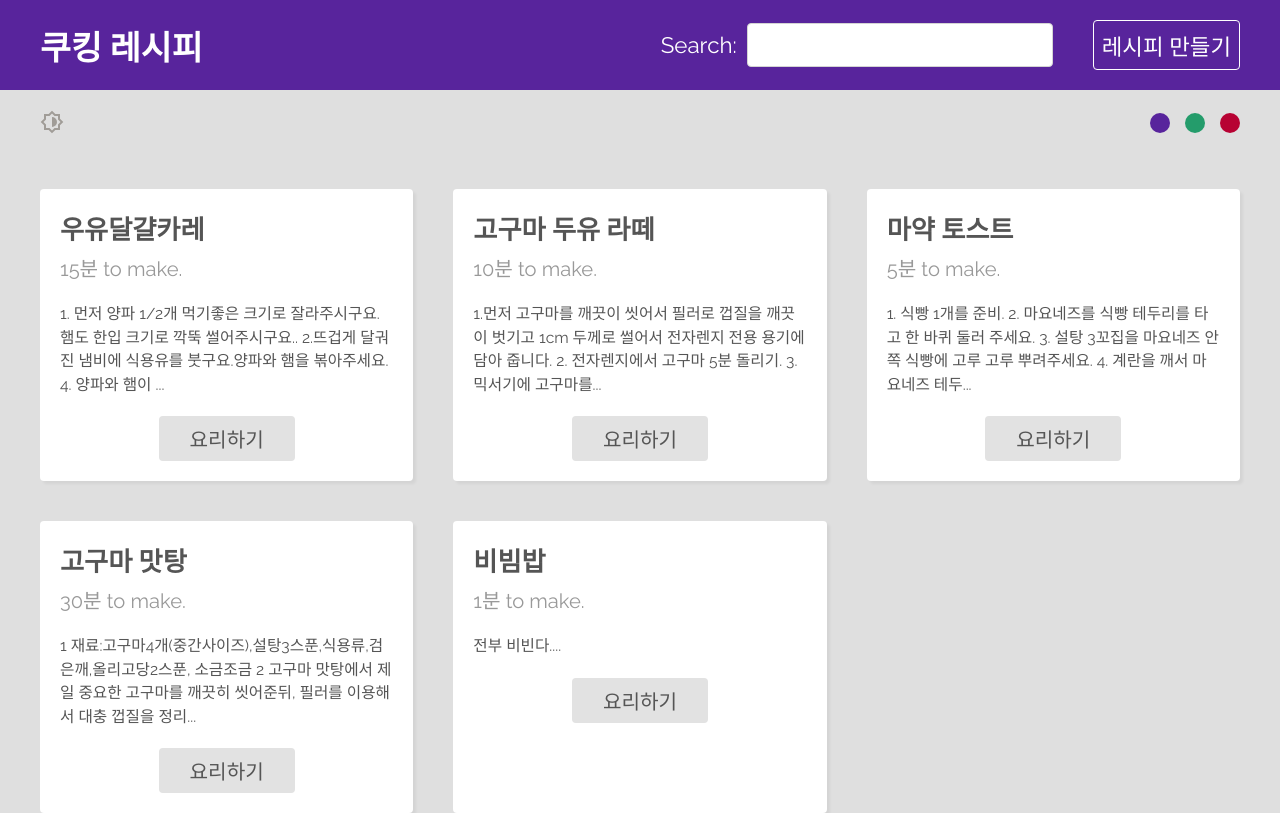
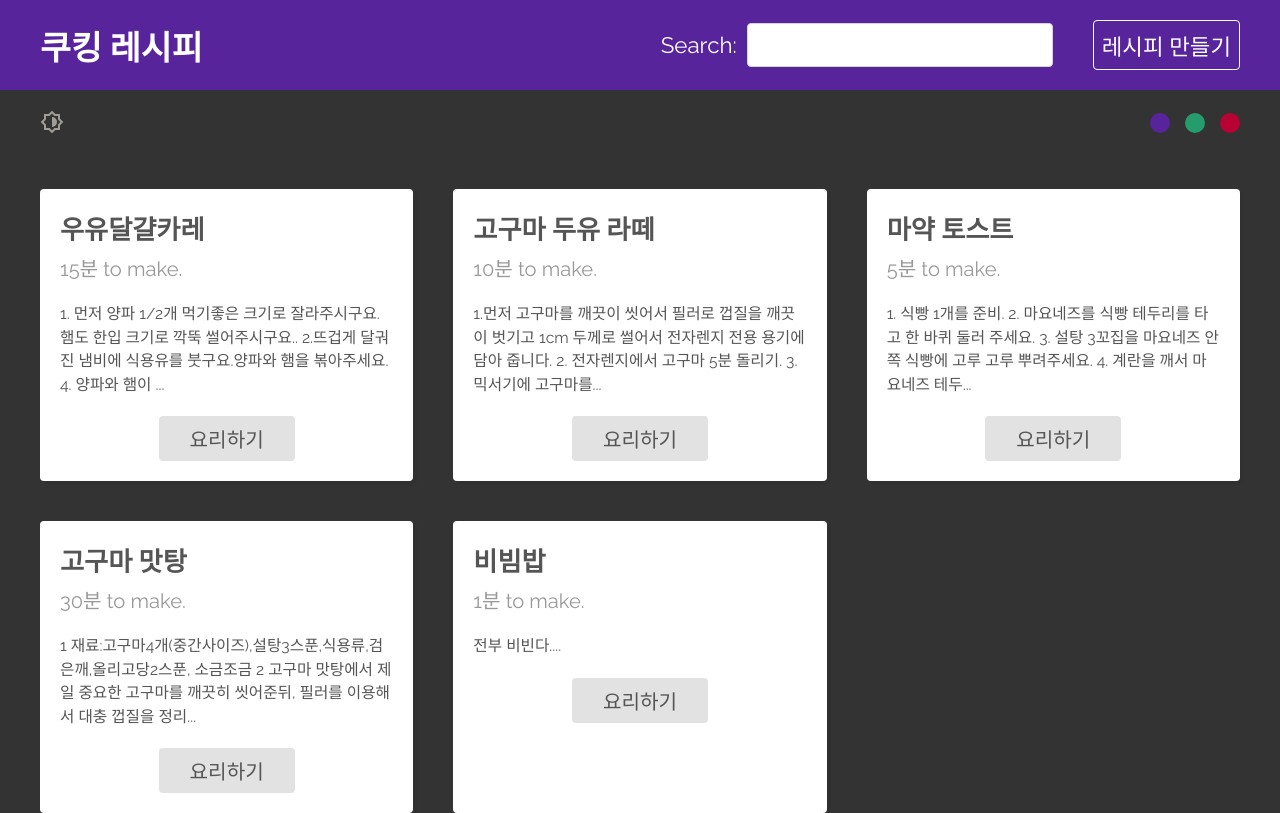
Before and after one commit to jbkim08/cooking-recipe, a React (Create React App) app: page / in a window 1280 px wide. Built offline with nearby package versions, Linux system fonts and the light colour scheme; data requests are answered from the project's data file.

Commit message:
배경색 모드 변경

```diff
--- a/src/App.css
+++ b/src/App.css
@@ -1,3 +1,6 @@
 .App {
   min-height: 100%;
 }
+.App.dark {
+  background-color: #333;
+}
--- a/src/App.js
+++ b/src/App.js
@@ -8,11 +8,14 @@ import Create from "./pages/create/Create";
 import "./App.css";
 import Navbar from "./components/Navbar";
 import ThemeSelector from "./components/ThemeSelector";
+import { useContext } from "react";
+import { ThemeContext } from "./context/ThemeContext";
 
 function App() {
+  const { mode } = useContext(ThemeContext);
   //리액트 라우트는 최상단에 브라우저라우트>라우츠>라우트
   return (
-    <div className="App">
+    <div className={`App ${mode}`}>
       <BrowserRouter>
         <Navbar />
         <ThemeSelector />
```
